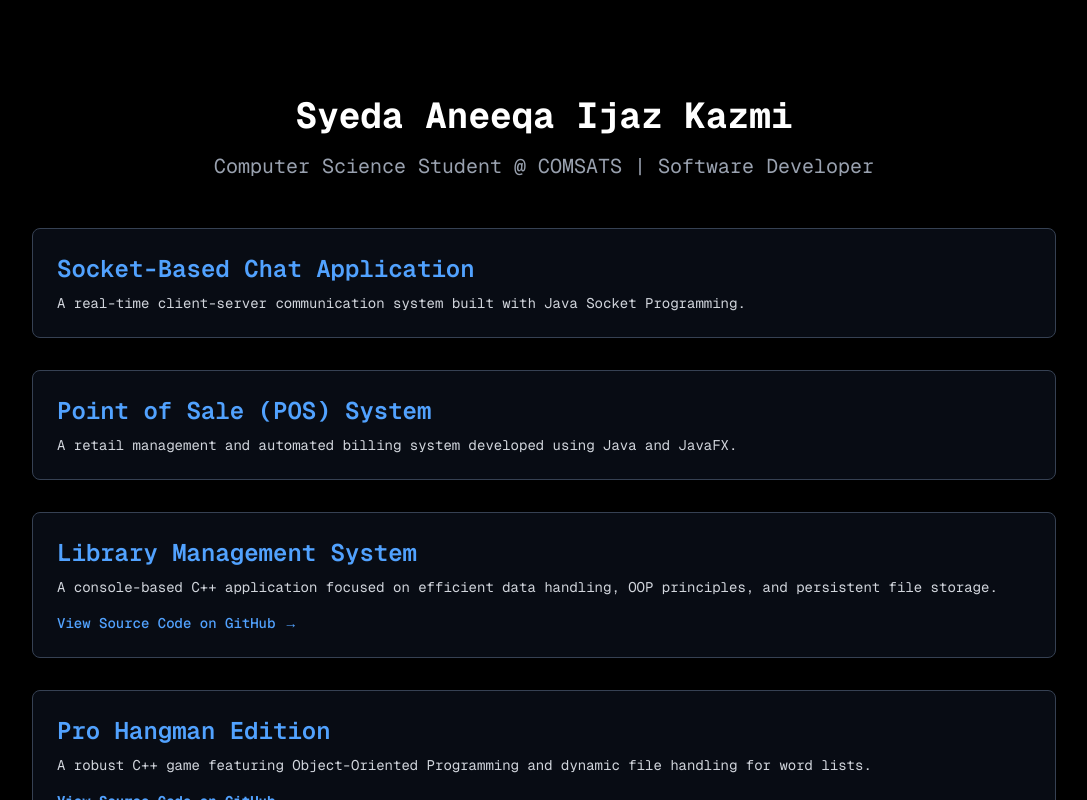
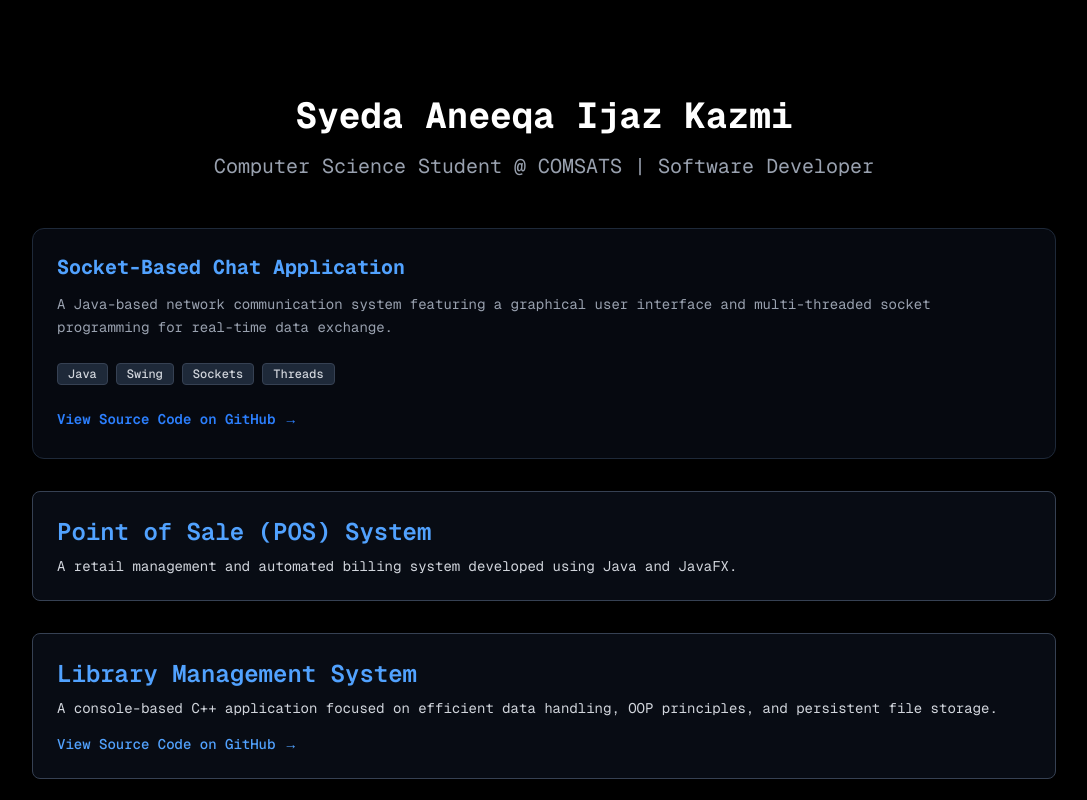
Before and after one commit to aneeqakazmi137/modern-dev-portfolio, a Next.js app: page / in a window 1280 px wide. Shown: the top 800 px of the page, without its empty margins (96-1183 px from the left). Built offline with nearby package versions, Linux system fonts and the light colour scheme.

Commit message:
Enhance Socket-Based Chat Application project details
Updated project description for the Socket-Based Chat Application to include GUI and multi-threading details. Added tags and a link to the source code on GitHub.

```diff
--- a/src/app/page.tsx
+++ b/src/app/page.tsx
@@ -8,11 +8,28 @@ export default function Home() {
         </p>
 
         <div className="grid grid-cols-1 gap-8 text-left">
-          {/* Project 1 */}
-          <div className="border border-gray-700 p-6 rounded-lg bg-gray-900/50 hover:border-blue-500 transition-colors">
-            <h2 className="text-2xl font-semibold mb-2 text-blue-400">Socket-Based Chat Application</h2>
-            <p className="text-gray-300">A real-time client-server communication system built with Java Socket Programming.</p>
-          </div>
+          {/* Project: Socket-Based Chat Application */}
+<div className="group border border-gray-800 p-6 rounded-xl bg-gray-900/40 hover:border-blue-900 transition-all duration-300">
+  <h2 className="text-xl font-bold mb-3 text-blue-400">Socket-Based Chat Application</h2>
+  <p className="text-gray-400 mb-6 leading-relaxed">
+    A Java-based network communication system featuring a graphical user interface and multi-threaded socket programming for real-time data exchange.
+  </p>
+  <div className="flex flex-wrap gap-2 mb-6">
+    {["Java", "Swing", "Sockets", "Threads"].map((tag, i) => (
+      <span key={i} className="text-xs font-medium px-2.5 py-0.5 rounded bg-gray-800 text-gray-300 border border-gray-700">
+        {tag}
+      </span>
+    ))}
+  </div>
+  <a
+    href="https://github.com/aneeqakazmi137/java-network-chat"
+    target="_blank"
+    rel="noopener noreferrer"
+    className="inline-block text-sm font-semibold text-blue-500 hover:text-blue-300 transition-colors border-b border-transparent hover:border-blue-300 pb-1"
+  >
+    View Source Code on GitHub →
+  </a>
+</div>
 
           {/* Project 2 */}
           <div className="border border-gray-700 p-6 rounded-lg bg-gray-900/50 hover:border-blue-500 transition-colors">
```
